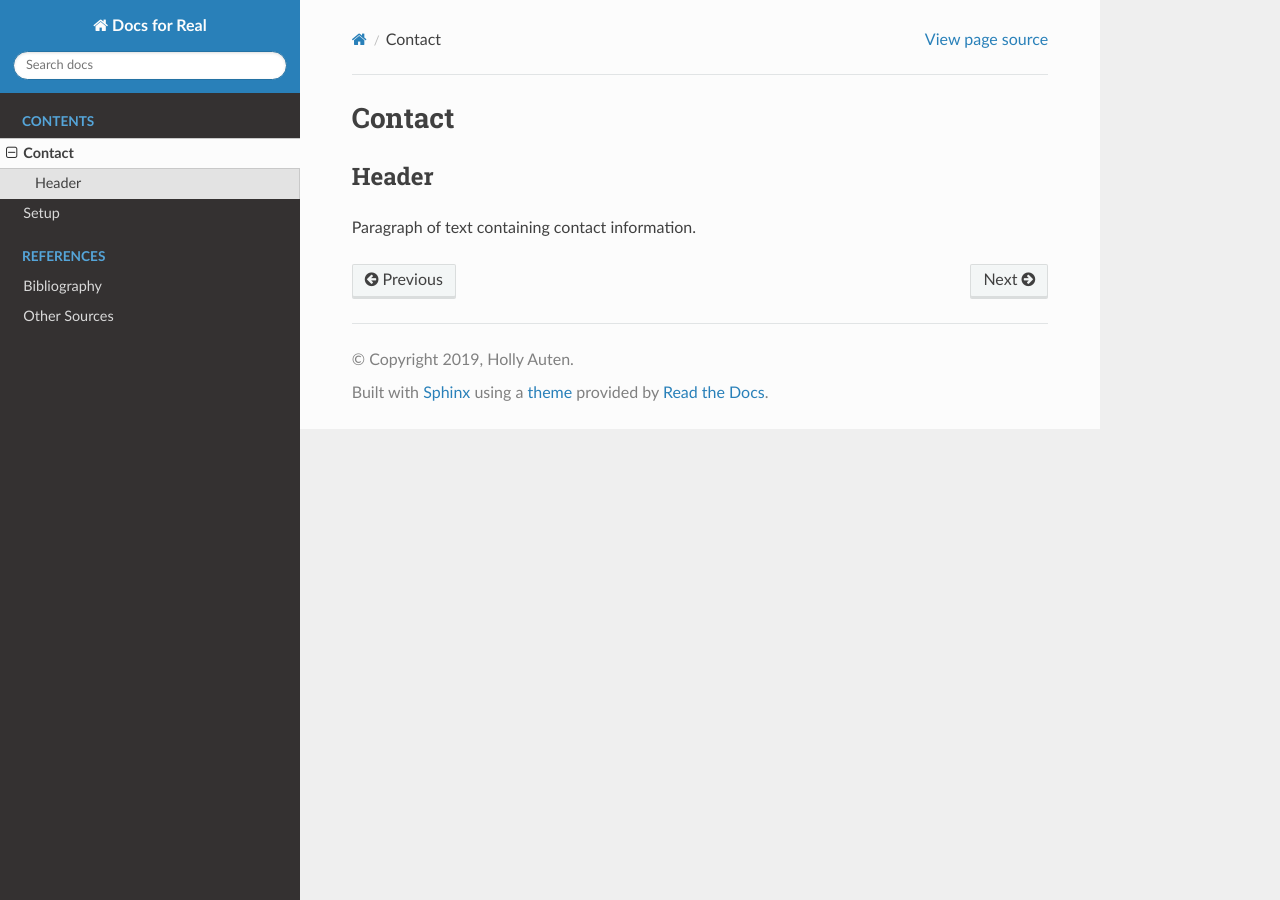
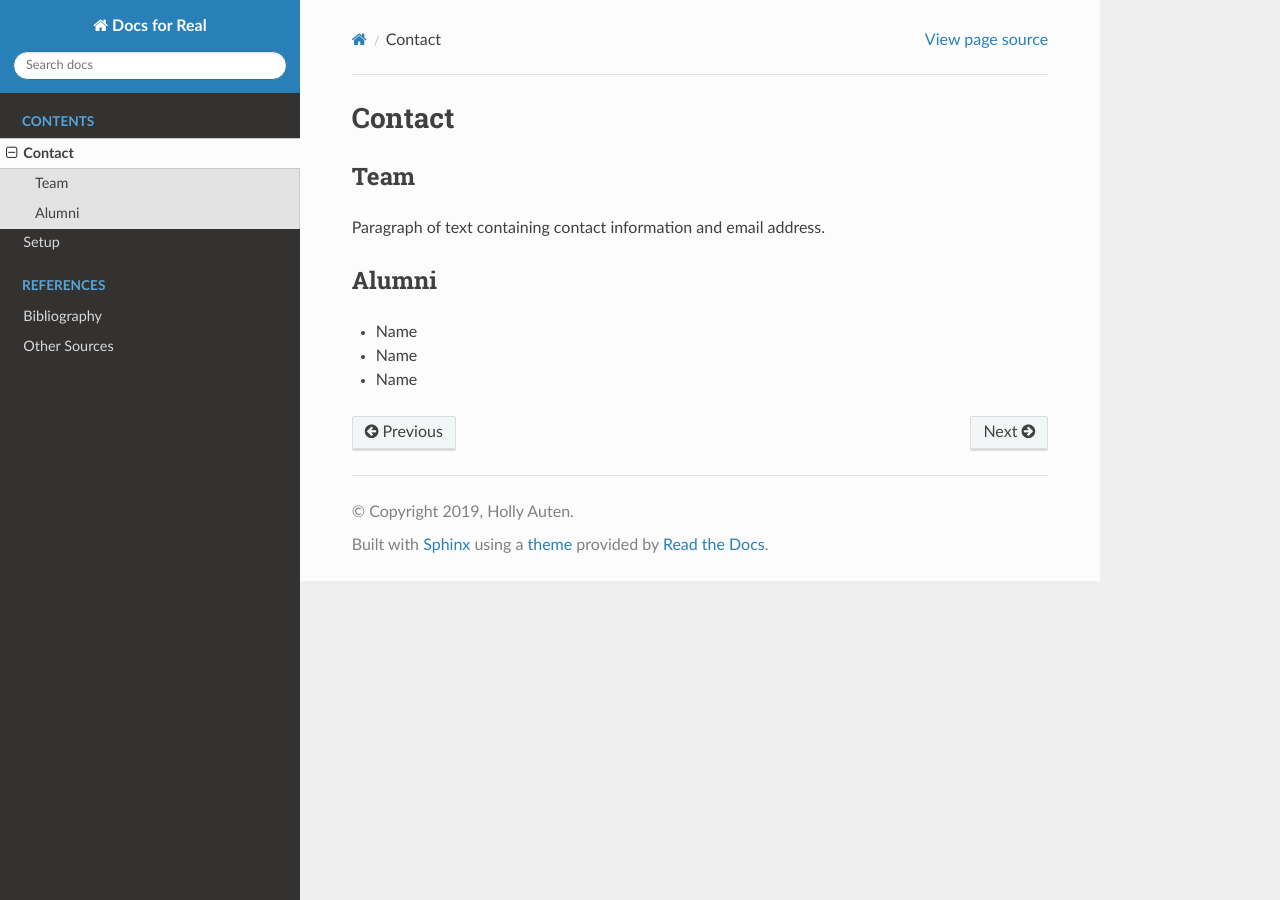
Before and after one commit to hauten/DocsForReal, a Sphinx documentation site: the page built from docs/contact.rst, in a window 1280 px wide. Built offline with Sphinx 7.4.7 and the Read the Docs theme 2.0.0, drawn with Linux system fonts in a browser that asks for light colours.

Commit message:
updated content on bib & contact

```diff
--- a/docs/bibliography.rst
+++ b/docs/bibliography.rst
@@ -3,4 +3,4 @@ Bibliography
 ============
 
 1. Citation
-2. Citation
+2. Citation linked to an external `website <https://www.wikipedia.org>`_
--- a/docs/contact.rst
+++ b/docs/contact.rst
@@ -2,7 +2,14 @@
 Contact
 =======
 
-Header
+Team
 ======
 
-Paragraph of text containing contact information.
+Paragraph of text containing contact information and email address.
+
+Alumni
+======
+
+* Name
+* Name
+* Name
```
